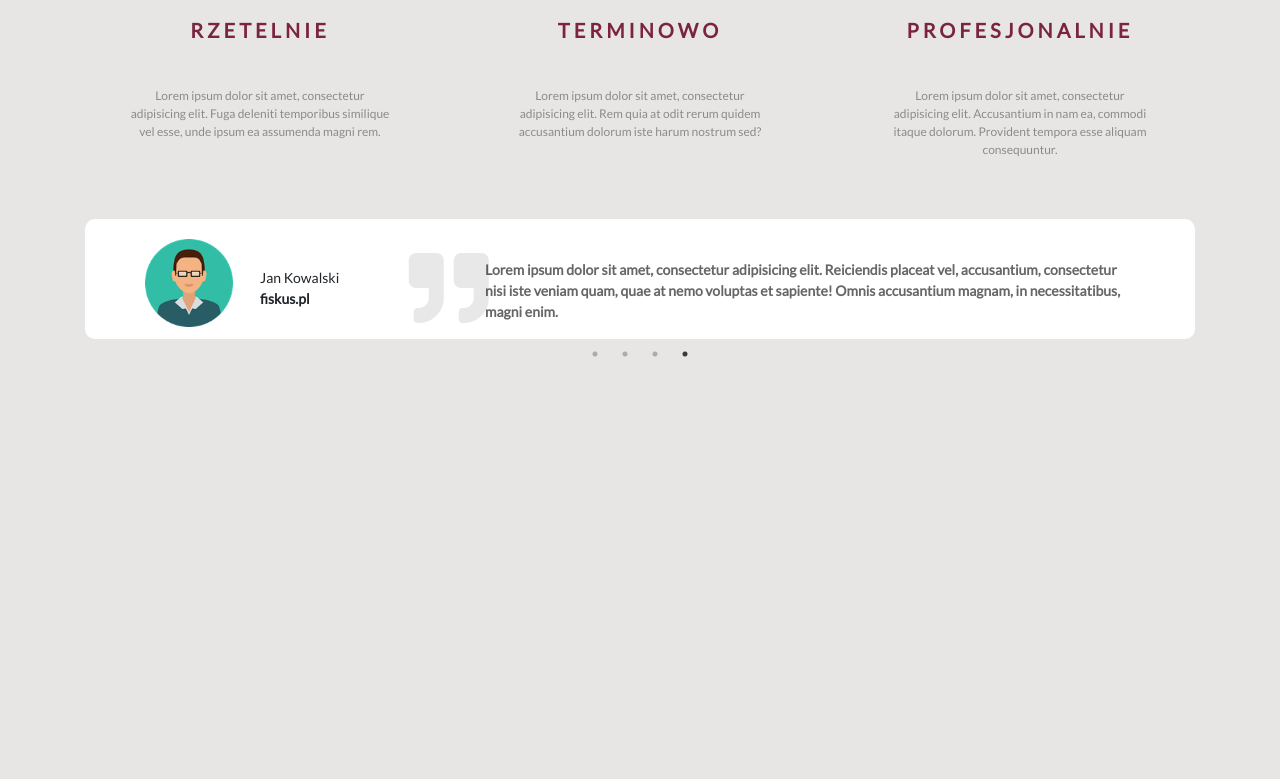
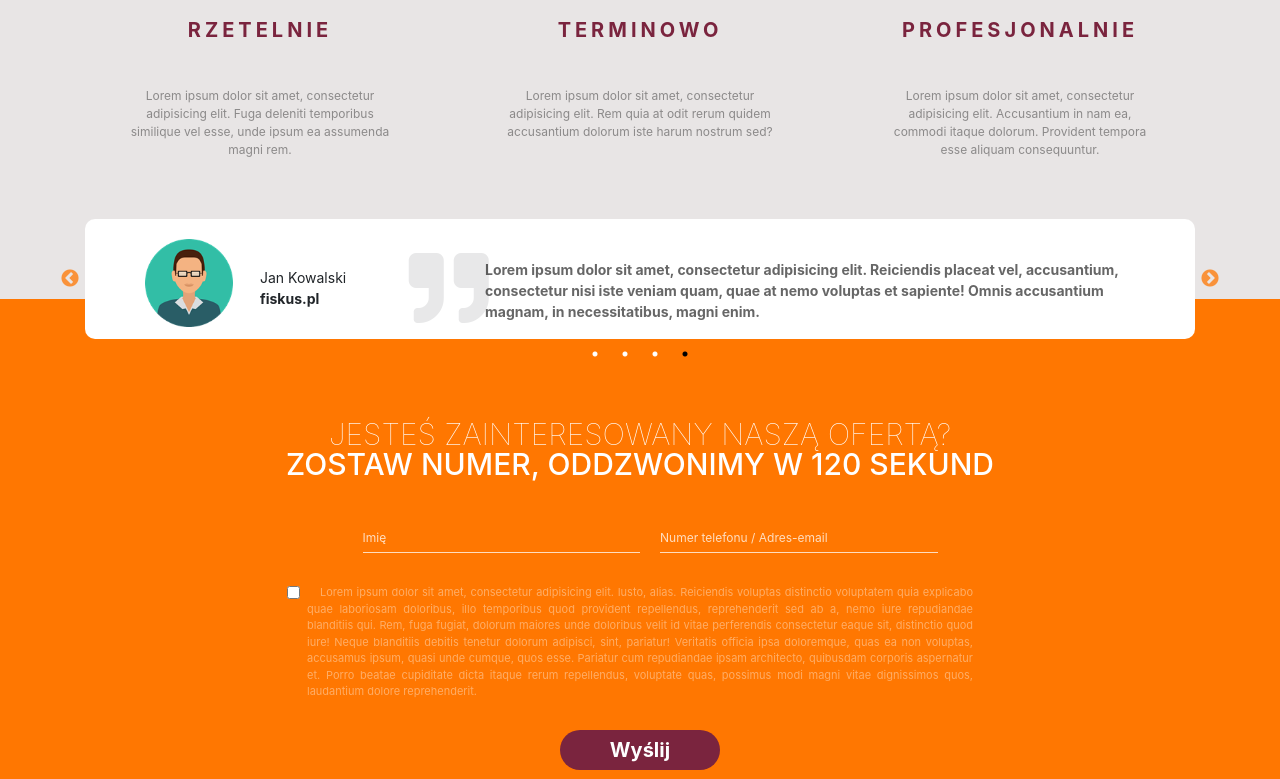
Before and after one commit to dam-orzel/KPP-Partner-LandingPage, a website: page index.html in a window 1280 px wide. Shown: the part 782-1561 px from the top of the page. Before the commit the page ends 1181 px from the top, so only its background shows below. Drawn offline with nearby package versions, Linux system fonts and the light colour scheme.

Commit message:
added form section

```diff
--- a/index.html
+++ b/index.html
@@ -133,7 +133,8 @@
 
                         </div>
                     </div>
-                    <div class="second-slide"><div class="row">
+                    <div class="second-slide">
+                        <div class="row">
                             <div class="col-2">
                                 <img src="images/people.png" alt="">
                             </div>
@@ -150,8 +151,10 @@
                             </div>
 
 
-                    </div></div>
-                    <div class="third-slide"><div class="row">
+                        </div>
+                    </div>
+                    <div class="third-slide">
+                        <div class="row">
                             <div class="col-2">
                                 <img src="images/people.png" alt="">
                             </div>
@@ -168,8 +171,10 @@
                             </div>
 
 
-                    </div></div>
-                    <div class="fourth-slide"><div class="row">
+                        </div>
+                    </div>
+                    <div class="fourth-slide">
+                        <div class="row">
                             <div class="col-2">
                                 <img src="images/people.png" alt="">
                             </div>
@@ -186,11 +191,29 @@
                             </div>
 
 
-                    </div></div>
+                        </div>
+                    </div>
                 </div>
             </div>
         </div>
     </seciotn>
+    <section class="callback">
+        <div class="container">
+            <div class="header">
+                <span>Jesteś zainteresowany naszą ofertą?</span>
+                <span>Zostaw numer, oddzwonimy w 120 sekund</span>
+                <form>
+                    <div class="centered">
+                        <input type="text" placeholder="Imię">
+                        <input type="text" placeholder="Numer telefonu / Adres-email">
+                    </div>
+
+                    <label for=""><input type="checkbox">Lorem ipsum dolor sit amet, consectetur adipisicing elit. Iusto, alias. Reiciendis voluptas distinctio voluptatem quia explicabo quae laboriosam doloribus, illo temporibus quod provident repellendus, reprehenderit sed ab a, nemo iure repudiandae blanditiis qui. Rem, fuga fugiat, dolorum maiores unde doloribus velit id vitae perferendis consectetur eaque sit, distinctio quod iure! Neque blanditiis debitis tenetur dolorum adipisci, sint, pariatur! Veritatis officia ipsa doloremque, quas ea non voluptas, accusamus ipsum, quasi unde cumque, quos esse. Pariatur cum repudiandae ipsam architecto, quibusdam corporis aspernatur et. Porro beatae cupiditate dicta itaque rerum repellendus, voluptate quas, possimus modi magni vitae dignissimos quos, laudantium dolore reprehenderit.</label>
+                    <button>Wyślij</button>
+                </form>
+            </div>
+        </div>
+    </section>
 
 
 
--- a/js/slider.js
+++ b/js/slider.js
@@ -3,6 +3,6 @@ $(document).ready(function(){
       dots: true,
       autoplay: true,
       autoplaySpeed: 1000,
-      arrows: false
+      arrows: true
     });
 });
--- a/scss/main.scss
+++ b/scss/main.scss
@@ -6,11 +6,8 @@
 body {
     font-size : 10px;
     background: rgb(232, 229, 229);
-    font-family: 'Lato', sans-serif;
 }
-
-$maincolor: rgb(122, 36, 62);
-/////////////////////////////////////////////////////////////
+$maincolor: rgb(122, 36, 62); /////////////////////////////////////////////////////////////
 ///////
 ///////                   Nawigacja                   ///////
 ///////
@@ -188,83 +185,176 @@ section.header nav img {
         }
     }
 }
-
 /////////////////////////////////////////////////////////////
 ///////
-///////                 Comment Title                 ///////
+///////                     Slider                    ///////
 ///////
 /////////////////////////////////////////////////////////////
 
 .middle-content {
     text-align: center;
-    display: block;
+    display   : block;
     margin-top: 30vh;
+
     [class*="-item"] {
         padding: 0 5%;
+
         h3 {
-                    margin-bottom: 45px;
+            margin-bottom : 45px;
             text-transform: uppercase;
             letter-spacing: 4px;
-                    font-size: 2em;
-                    font-weight: bold;
-                    color: $maincolor;
+            font-size     : 2em;
+            font-weight   : bold;
+            color         : $maincolor;
         }
+
         span {
             font-size: 1.2em;
-                    color: rgba(0,0,0,0.4)
+            color    : rgba(0,0,0,0.4);
         }
     }
 }
 
 .quote-box {
-    text-align: left;
-    margin: 60px 0;
+    text-align   : left;
+    margin       : 60px 0;
     border-radius: 10px;
-    background: white;
-    height: 15vh;
+    background   : white;
+    height       : 15vh;
+
     .quote {
-        width: 100%;
+        width : 100%;
         height: 100%;
+
         [class*="-slide"] {
-            width: 100%;
+            width  : 100%;
             padding: 20px 60px;
+
             img {
-                    height: 11vh;
+                height  : 11vh;
                 position: relative;
             }
+
             .identity {
                 position: absolute;
-                    top: 32%;
-                    bottom: 0;
-                    right: 100px;
-                    left:-40px;
+                top     : 32%;
+                bottom  : 0;
+                right   : 100px;
+                left    : -40px;
+
                 span {
                     font-size: 1.4em;
-                            float: left;
+                    float    : left;
                 }
+
                 span:last-child {
                     font-weight: bold;
                 }
             }
 
             .testimonial {
-                    position: relative;
-                    font-size: 1.4em;
-                    color: rgba(0,0,0,0.6);
+                position   : relative;
+                font-size  : 1.4em;
+                color      : rgba(0,0,0,0.6);
                 font-weight: bold;
-                    display: flex;
-                    margin-top: 3%;
+                display    : flex;
+                margin-top : 3%;
             }
+
             .fa-quote-right {
-                    opacity: 0.1;
+                opacity  : 0.1;
                 font-size: 8em;
-                    position:absolute;
-                    top: 10%;
-                    bottom: 0;
-                    right: 20%;
-                    left: -9%;
+                position : absolute;
+                top      : 10%;
+                bottom   : 0;
+                right    : 20%;
+                left     : -9%;
+            }
+        }
+    }
+}
+/////////////////////////////////////////////////////////////
+///////
+///////                 Formularz                     ///////
+///////
+/////////////////////////////////////////////////////////////
+
+section.callback {
+    margin-top : -100px;
+    padding-top: 120px;
+    position   : absolute;
+    right      : 0;
+    left       : 0;
+    background : #ff7701;
+    height     : 60vh;
+    z-index    : -1;
+
+    .header {
+        span {
+            display       : block;
+            text-align    : center;
+            text-transform: uppercase;
+            color         : white;
+            font-weight   : 100;
+            font-size     : 3em;
+            line-height   : 100%;
+        }
+
+        span:nth-child(2) {
+            font-weight: 500;
+        }
+
+        .centered {
+            display        : flex;
+            justify-content: center;
+
+            input {
+                opacity       : 0.75;
+                background    : transparent;
+                border        : none;
+                border-bottom : 1px solid rgb(255,255,255);
+                margin-top    : 50px;
+                margin-left   : 20px;
+                width         : 25%;
+                color         : white;
+                font-size     : 1.2em;
+                padding-bottom: 5px;
+
+                &::placeholder {
+                    color: white;
+                }
+
+                &:focus {
+                    outline: none;
                 }
             }
         }
 
+        label {
+            position  : relative;
+            display   : block;
+            margin    : auto;
+            width     : 60%;
+            margin-top: 30px;
+            font-size : 1.1em;
+            text-align: justify;
+            color: rgba(255,255,255,0.4);
+            input {
+                position: relative;
+                top: 3px;
+                left: -20px;
             }
+        }
+        button {
+            display      : block;
+            background   : $maincolor;
+            border       : none;
+            padding      : 5px 50px;
+            border-radius: 50px;
+            font-size    : 2em;
+            font-weight  : bold;
+            color        : white;
+            margin       : 30px auto;
+        }
+    }
+}
```
Also changed, not shown: assets/slick/slick-theme.css, css/main.css. Lines whose indentation alone changed are shown as unchanged.
